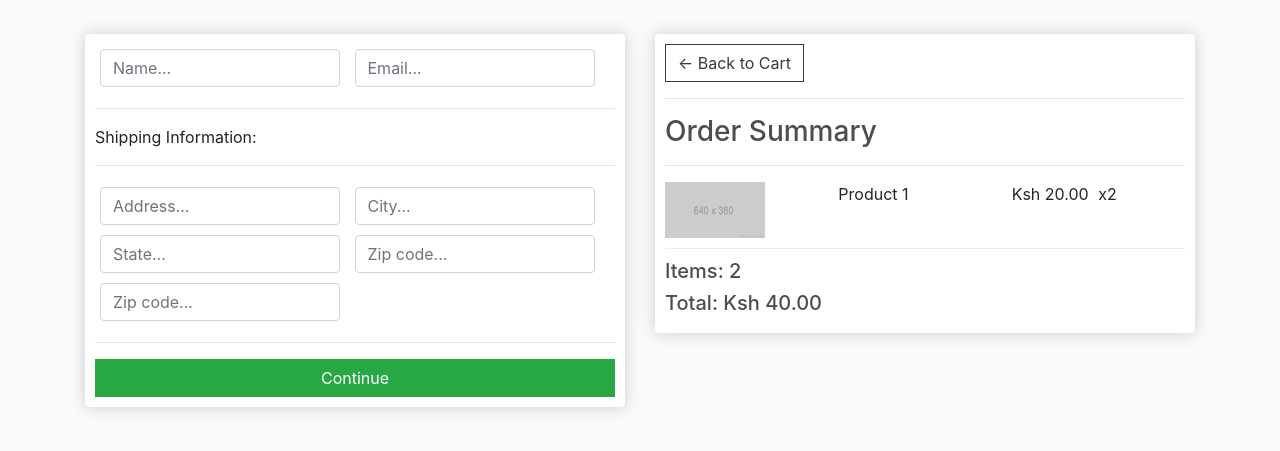
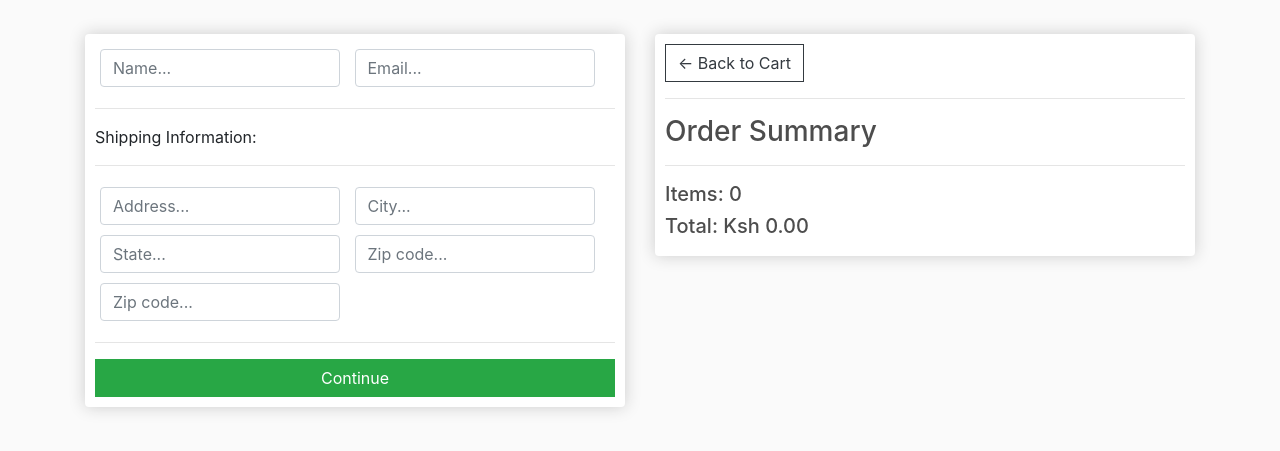
Before and after one commit to fraizerbrian/Ecommerce, a Django app: page /checkout/ in a window 1280 px wide. Shown: the part 57-508 px from the top of the page. Run offline with Django 3.2, Linux system fonts and the light colour scheme; some libraries are stand-ins or nearby versions.

Commit message:
updated checkout page

```diff
--- a/ecommerce/store/templates/store/checkout.html
+++ b/ecommerce/store/templates/store/checkout.html
@@ -55,14 +55,18 @@
       <hr>
       <h3>Order Summary</h3>
       <hr>
+
+      {% for item in items %}
       <div class="cart-row">
-        <div style="flex:2"><img class="row-image" src="{% static 'images/placeholder.png' %}" alt=""></div>
-        <div style="flex:2"><p>Product 1</p></div>
-        <div style="flex:1"><p>Ksh 20.00</p></div>
-        <div style="flex:1"><p>x2</p></div>
+        <div style="flex:2"><img class="row-image" src="{{item.product.imageURL}}" alt=""></div>
+        <div style="flex:2"><p>{{item.product.name}}</p></div>
+        <div style="flex:1"><p>Ksh{{item.product.price|floatformat:2}}</p></div>
+        <div style="flex:1"><p>x{{item.quantity}}</p></div>
       </div>
-      <h5>Items:    2</h5>
-      <h5>Total:    Ksh 40.00</h5>
+      {% endfor %}
+
+      <h5>Items:    {{order.get_cart_items}}</h5>
+      <h5>Total:    Ksh {{order.get_cart_total|floatformat:2}}</h5>
     </div>
   </div>
 </div>
--- a/ecommerce/store/views.py
+++ b/ecommerce/store/views.py
@@ -19,5 +19,13 @@ def cart(request):
     return render(request, 'store/cart.html', context)
 
 def checkout(request):
-    context = {}
+    if request.user.is_authenticated:
+        customer = request.user.customer
+        order, created = Order.objects.get_or_create(customer=customer, complete=False)
+        items = order.orderitem_set.all()
+    else:
+        # create empty cart for non-logged in users
+        order = {'get_cart_total':0, 'get_cart_items':0}
+        items = []
+    context = {'items':items,'order':order}
     return render(request, 'store/checkout.html', context)
```
